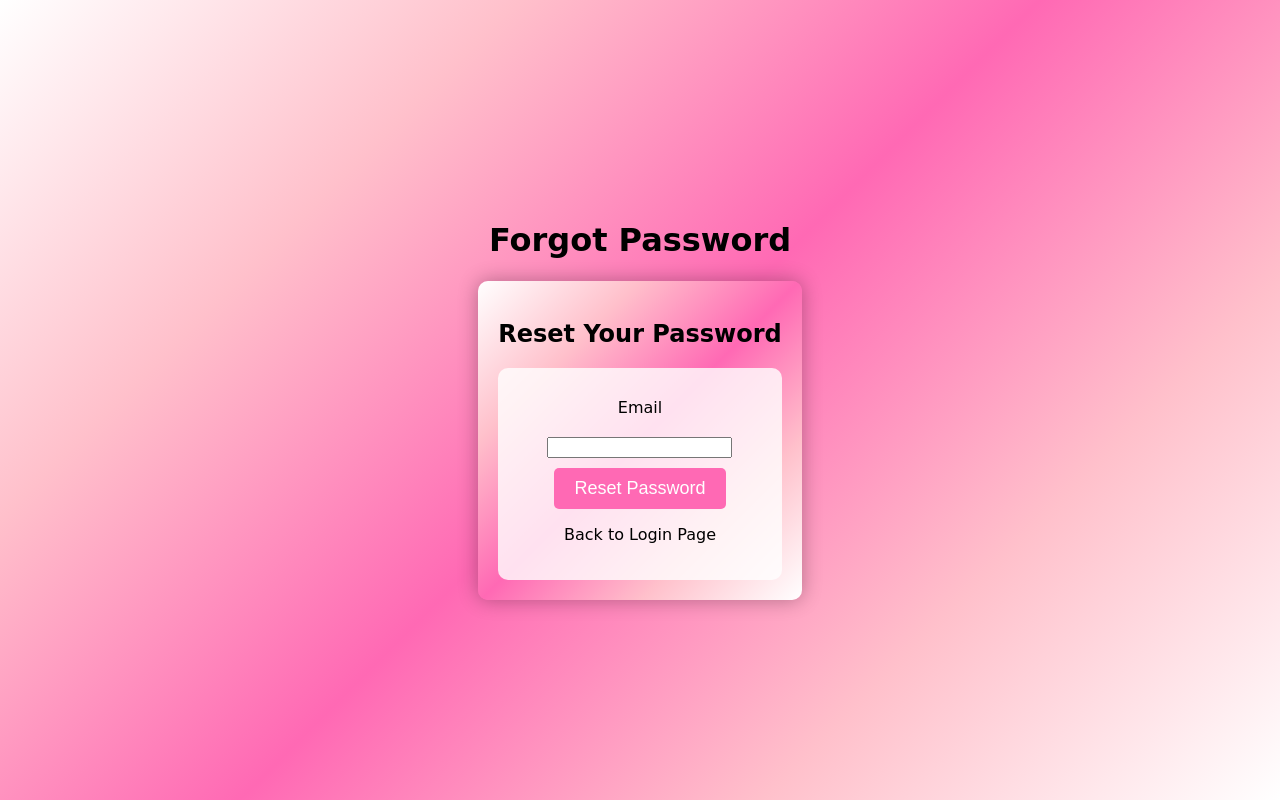
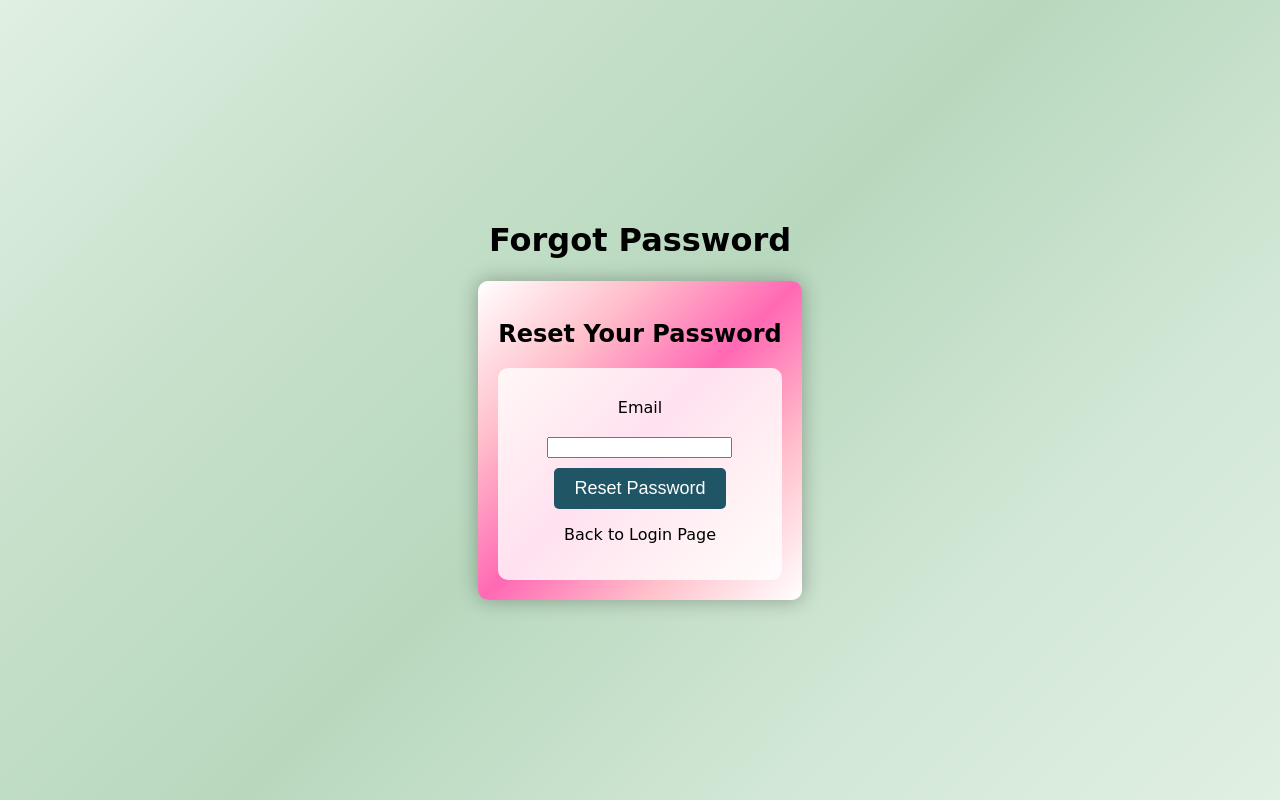
Before and after one commit to KatieOrtiz/ASL_Application, a Flask app: page /forgot in a window 1280 px wide. Run offline with Flask 3, Linux system fonts and the light colour scheme.

Commit message:
Changed color

```diff
--- a/templates/forgot.html
+++ b/templates/forgot.html
@@ -8,8 +8,7 @@
         body {
             margin: 0;
             padding: 0;
-            background: linear-gradient(135deg, white, #FFC0CB, #FF69B4, #FFC0CB, white); /* Pink sunset ombre background with more white */
-            height: 100vh;
+            background: linear-gradient(135deg, #E0F0E3, #C8E1CC, #B8D8BE, #D2E7D6, #E0F0E3);             height: 100vh;
             display: flex;
             flex-direction: column;
             justify-content: center;
@@ -52,7 +51,7 @@
         }
 
         .register-button {
-            background-color: #FF69B4; /* Pink color */
+            background-color: #205566;
             color: white;
             padding: 10px 20px;
             border: none;
--- a/templates/index.html
+++ b/templates/index.html
@@ -8,7 +8,7 @@
         body {
             margin: 0;
             padding: 0;
-            background: linear-gradient(135deg, white, #FFC0CB, #FF69B4, #FFC0CB, white); /* Pink sunset ombre background with more white */
+            background: linear-gradient(135deg, #E0F0E3, #C8E1CC, #B8D8BE, #D2E7D6, #E0F0E3);
             height: 100vh;
             display: flex;
             flex-direction: column;
@@ -28,7 +28,7 @@
         }
 
         .get-started-button {
-            background-color: #FF69B4; /* Pink color */
+            background-color: #205566;
             color: white;
             padding: 10px 20px;
             border: none;
--- a/templates/login.html
+++ b/templates/login.html
@@ -8,7 +8,7 @@
         body {
             margin: 0;
             padding: 0;
-            background: linear-gradient(135deg, white, #FFC0CB, #FF69B4, #FFC0CB, white); /* Pink sunset ombre background with more white */
+            background: linear-gradient(135deg, #E0F0E3, #C8E1CC, #B8D8BE, #D2E7D6, #E0F0E3);
             height: 100vh;
             display: flex;
             flex-direction: column;
@@ -52,7 +52,7 @@
         }
 
         .login-button {
-            background-color: #FF69B4; /* Pink color */
+            background-color: #205566;
             color: white;
             padding: 10px 20px;
             border: none;
--- a/templates/register.html
+++ b/templates/register.html
@@ -8,7 +8,7 @@
         body {
             margin: 0;
             padding: 0;
-            background: linear-gradient(135deg, white, #FFC0CB, #FF69B4, #FFC0CB, white); /* Pink sunset ombre background with more white */
+            background: linear-gradient(135deg, #E0F0E3, #C8E1CC, #B8D8BE, #D2E7D6, #E0F0E3);
             height: 100vh;
             display: flex;
             flex-direction: column;
@@ -52,7 +52,7 @@
         }
 
         .register-button {
-            background-color: #FF69B4; /* Pink color */
+            background-color: #205566;
             color: white;
             padding: 10px 20px;
             border: none;
```
